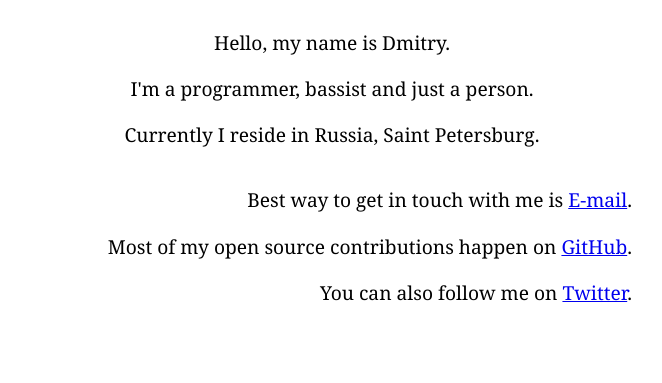
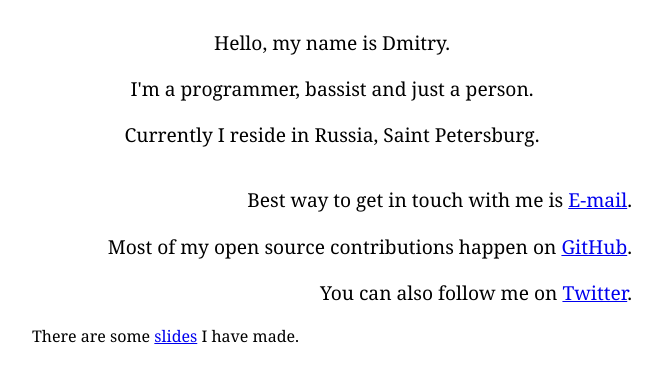
Before and after one commit to dmedvinsky/dmedvinsky.name, a plain HTML site: page index.html in a window 1280 px wide. Shown: the part 87-470 px from the top of the page, without its empty margins (308-970 px from the left). Drawn offline with Linux system fonts and the light colour scheme; a web font is replaced by a local one.

Commit message:
Add a link to slides page

```diff
--- a/index.html
+++ b/index.html
@@ -43,6 +43,9 @@
           </p>
         </address>
       </section>
+      <section class="content-links">
+        <p>There are some <a href="slides/">slides</a> I have made.</p>
+      </section>
     </div>
   </body>
 </html>
```
